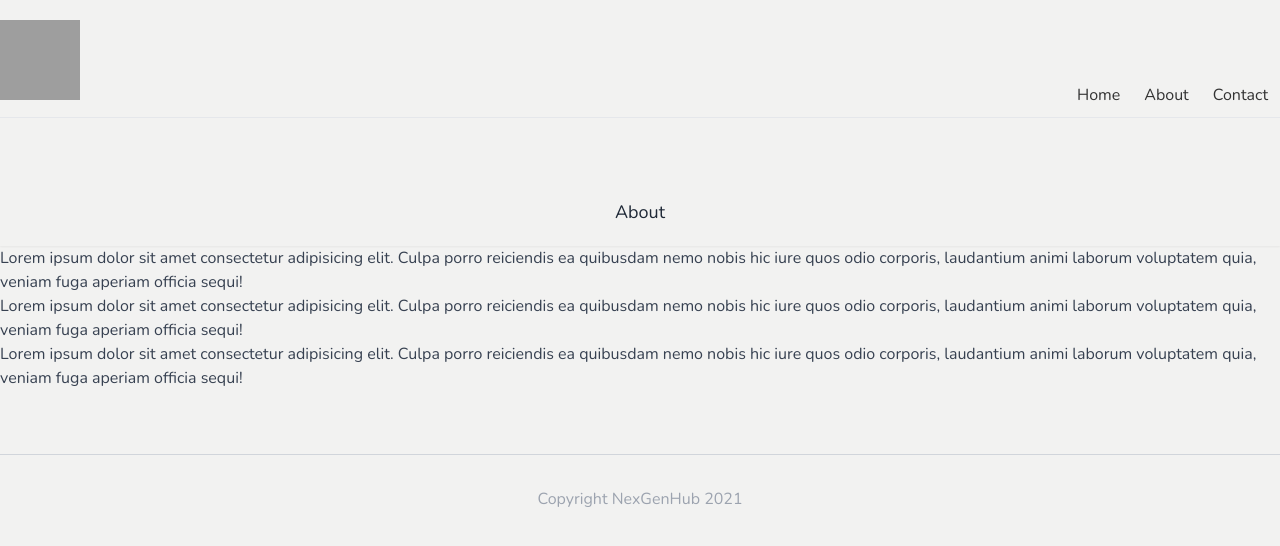
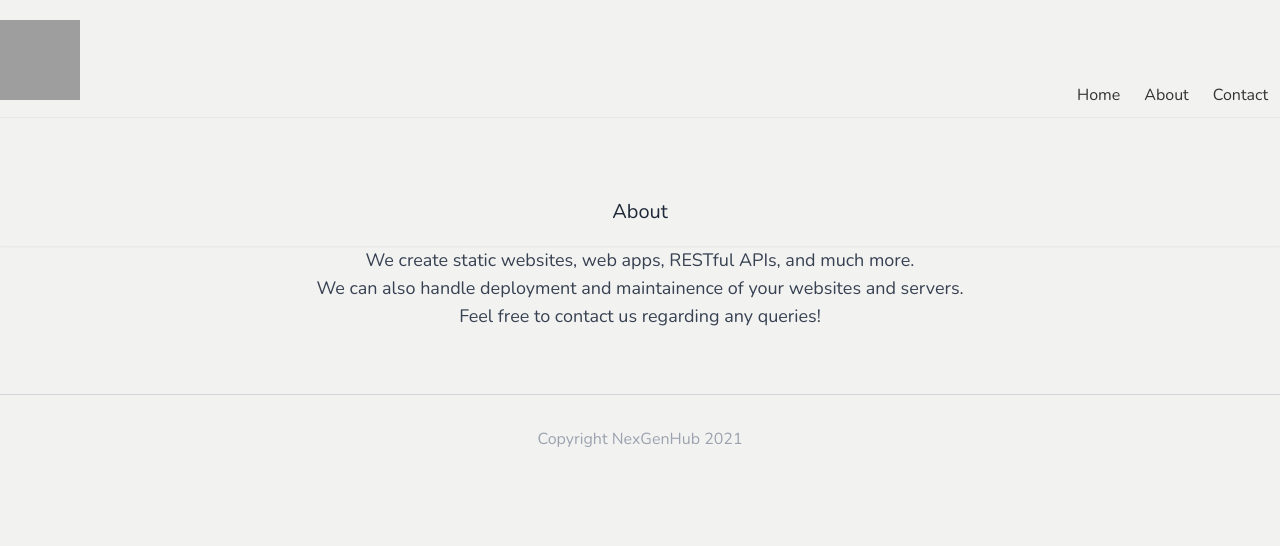
Before and after one commit to nexgenhub2021/nexgenhub2021.github.io, a Next.js app: page /about in a window 1280 px wide. Shown: the top 546 px of the page. Built offline with nearby package versions, Linux system fonts and the light colour scheme; grey boxes are pictures that could not be loaded.

Commit message:
descriptiong

```diff
--- a/pages/about.js
+++ b/pages/about.js
@@ -10,9 +10,9 @@ const About = () => {
       </Head>
       <div>
         <h1 className="my-title">About</h1>
-        <p className="my-desc">Lorem ipsum dolor sit amet consectetur adipisicing elit. Culpa porro reiciendis ea quibusdam nemo nobis hic iure quos odio corporis, laudantium animi laborum voluptatem quia, veniam fuga aperiam officia sequi!</p>
-        <p className="my-desc">Lorem ipsum dolor sit amet consectetur adipisicing elit. Culpa porro reiciendis ea quibusdam nemo nobis hic iure quos odio corporis, laudantium animi laborum voluptatem quia, veniam fuga aperiam officia sequi!</p>
-        <p className="my-desc">Lorem ipsum dolor sit amet consectetur adipisicing elit. Culpa porro reiciendis ea quibusdam nemo nobis hic iure quos odio corporis, laudantium animi laborum voluptatem quia, veniam fuga aperiam officia sequi!</p>
+        <p className="my-desc">We create static websites, web apps, RESTful APIs, and much more.</p>
+        <p className="my-desc">We can also handle deployment and maintainence of your websites and servers.</p>
+        <p className="my-desc">Feel free to contact us regarding any queries!</p>
       </div>
     </React.Fragment>
   )
--- a/pages/index.js
+++ b/pages/index.js
@@ -11,8 +11,8 @@ export default function Home () {
       </Head>
       <div>
         <h1 className="my-title">Homepage</h1>
-        <p className="my-desc">Lorem ipsum dolor sit amet consectetur adipisicing elit. Minus animi impedit suscipit architecto, odio inventore nostrum non neque dicta. Quam magni accusantium culpa distinctio tempore iure accusamus, dolorem nobis odit.</p>
-        <p className="my-desc">Lorem ipsum dolor sit amet consectetur adipisicing elit. Minus animi impedit suscipit architecto, odio inventore nostrum non neque dicta. Quam magni accusantium culpa distinctio tempore iure accusamus, dolorem nobis odit.</p>
+        <p className="my-desc">We are an organisation specializing in creating and deploying customized full-stack web-based solutions for everything from personal blogs to online businesses.</p>
+        <p className="my-desc">Our team has experts from every field required for creating the perfect product for your needs.</p>
         <Link href="/contact">
           <a className="block w-36 px-0 py-2 my-5 mx-auto bg-blue-600 rounded text-white text-center hover:bg-blue-500">Contact Us</a>
         </Link>
--- a/styles/styles.css
+++ b/styles/styles.css
@@ -14,10 +14,10 @@ body {
   @apply w-full p-3 border-gray-300 border-2 border-solid rounded box-border mt-1.5 mb-4 resize-y;
 }
 .my-title {
-  @apply text-gray-800 pb-5 text-center text-lg shadow-sm;
+  @apply text-gray-800 pb-5 text-center text-xl shadow-sm;
 }
 .my-desc {
-  @apply text-gray-700;
+  @apply text-gray-700 text-center text-lg;
 }
 }
 
```
